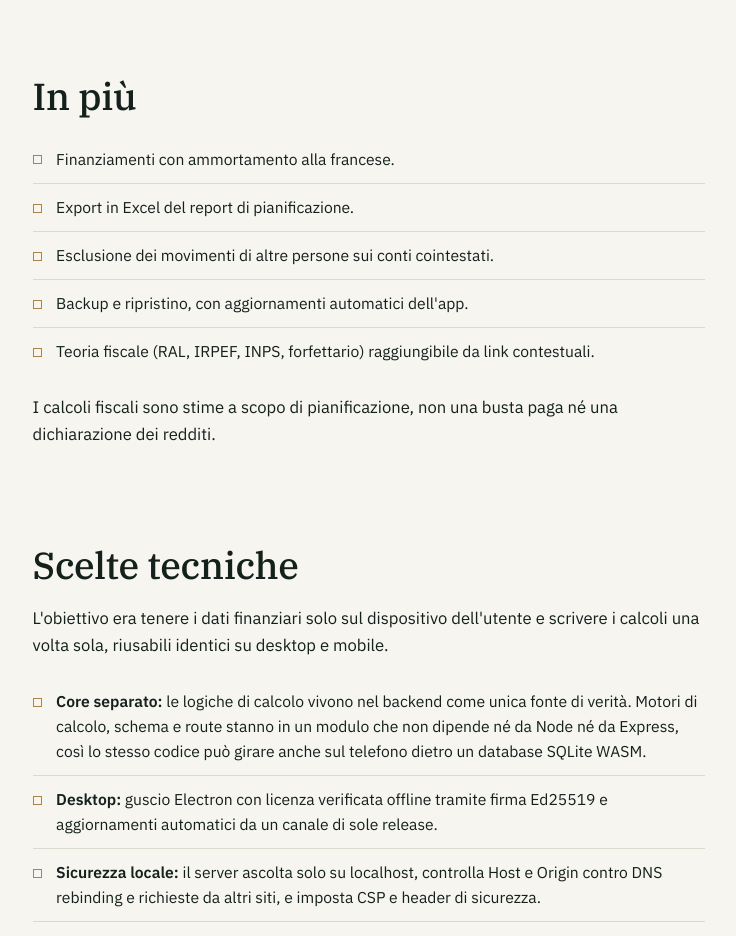
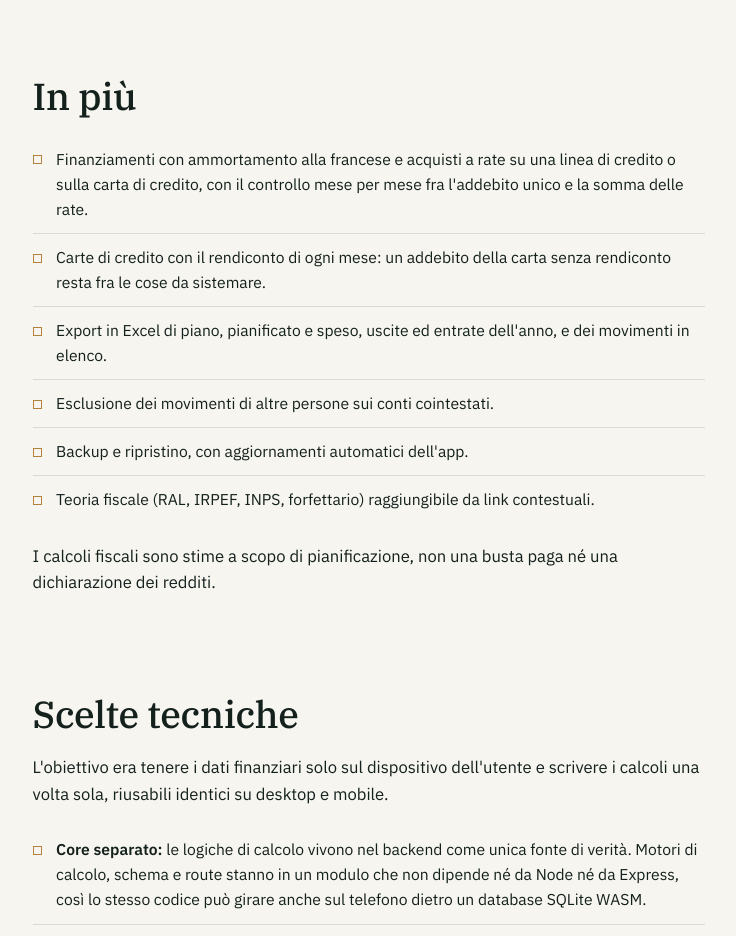
Before and after one commit to Davide-Vicenzi/davide-vicenzi.github.io, a plain HTML site: page software/budget-planner.html in a window 1280 px wide. Shown: the part 7840-8776 px from the top of the page, without its empty margins (33-769 px from the left). Drawn offline with Linux system fonts and the light colour scheme.

Commit message:
Aggiorna la pagina Budget Planner Annuale

```diff
--- a/sitemap.xml
+++ b/sitemap.xml
@@ -8,7 +8,7 @@
   </url>
   <url>
     <loc>https://davide-vicenzi.github.io/software/budget-planner.html</loc>
-    <lastmod>2026-11-02</lastmod>
+    <lastmod>2026-11-17</lastmod>
     <changefreq>monthly</changefreq>
     <priority>0.7</priority>
   </url>
--- a/software/budget-planner.html
+++ b/software/budget-planner.html
@@ -160,8 +160,9 @@
     <div class="section-inner">
       <h2>In più</h2>
       <ul class="feature-list">
-        <li>Finanziamenti con ammortamento alla francese.</li>
-        <li>Export in Excel del report di pianificazione.</li>
+        <li>Finanziamenti con ammortamento alla francese e acquisti a rate su una linea di credito o sulla carta di credito, con il controllo mese per mese fra l'addebito unico e la somma delle rate.</li>
+        <li>Carte di credito con il rendiconto di ogni mese: un addebito della carta senza rendiconto resta fra le cose da sistemare.</li>
+        <li>Export in Excel di piano, pianificato e speso, uscite ed entrate dell'anno, e dei movimenti in elenco.</li>
         <li>Esclusione dei movimenti di altre persone sui conti cointestati.</li>
         <li>Backup e ripristino, con aggiornamenti automatici dell'app.</li>
         <li>Teoria fiscale (RAL, IRPEF, INPS, forfettario) raggiungibile da link contestuali.</li>
```
Also changed, not shown: assets/software/budget-planner/01-entrate.png, assets/software/budget-planner/02-struttura.png, assets/software/budget-planner/03-pianificazione.png, assets/software/budget-planner/04-importazione.png, assets/software/budget-planner/05-da-classificare.png, assets/software/budget-planner/06-report-globale.png, assets/software/budget-planner/07-nuovo-anno.png.
